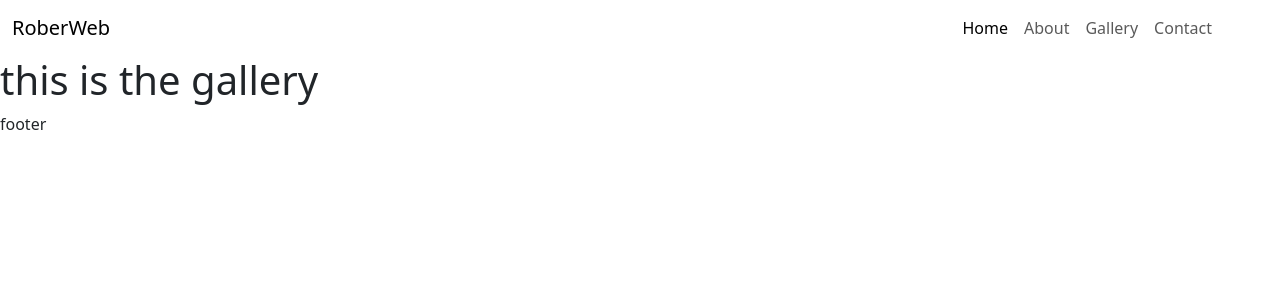
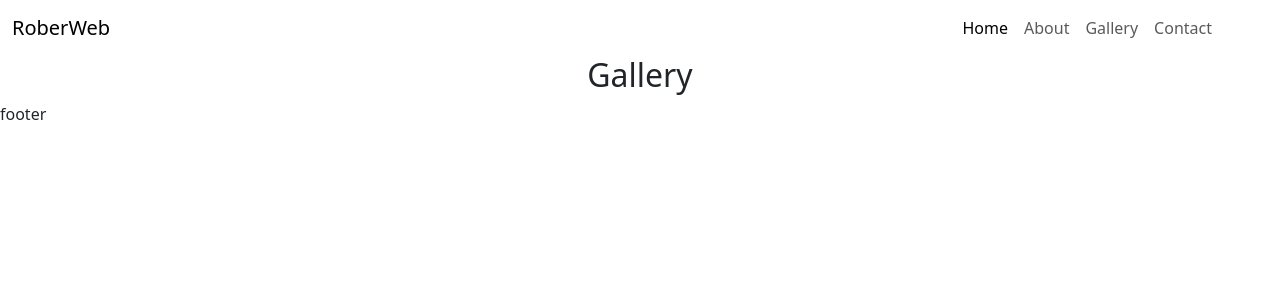
Before and after one commit to rober-web/React-Portfolio, a React (Vite) app: page /gallery in a window 1280 px wide. Shown: the top 300 px of the page. Built offline with nearby package versions, Linux system fonts and the light colour scheme.

Commit message:
added section and id for gallery

```diff
--- a/src/components/gallery/Gallery.jsx
+++ b/src/components/gallery/Gallery.jsx
@@ -2,7 +2,8 @@ const Gallery = () => {
   return (
     <>
       <section id="gallery" className="animate__animated animate__fadeInRight">
-        <h1>this is the gallery</h1>
+        <h1 className="main-section-title text-center">Gallery</h1>
+
       </section>
     </>
   );
```
